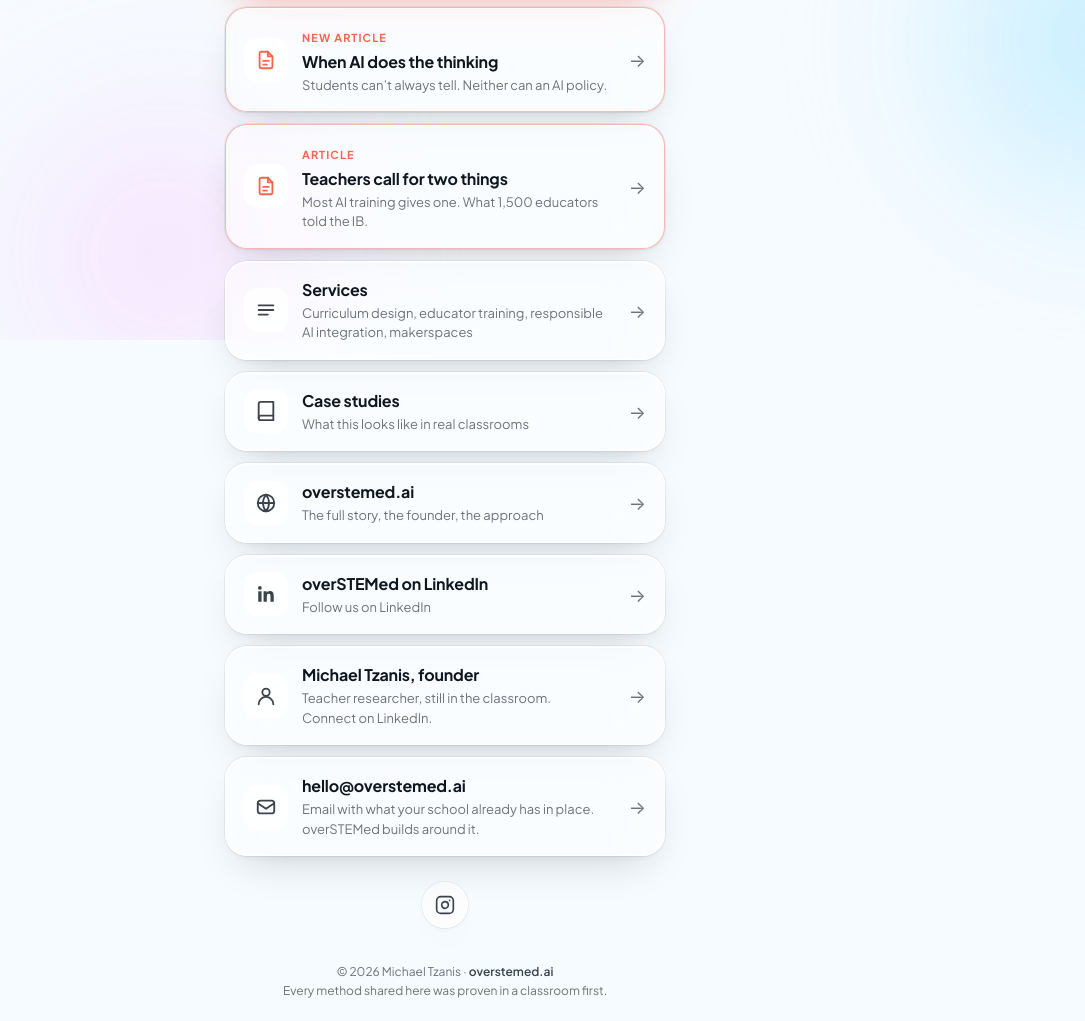
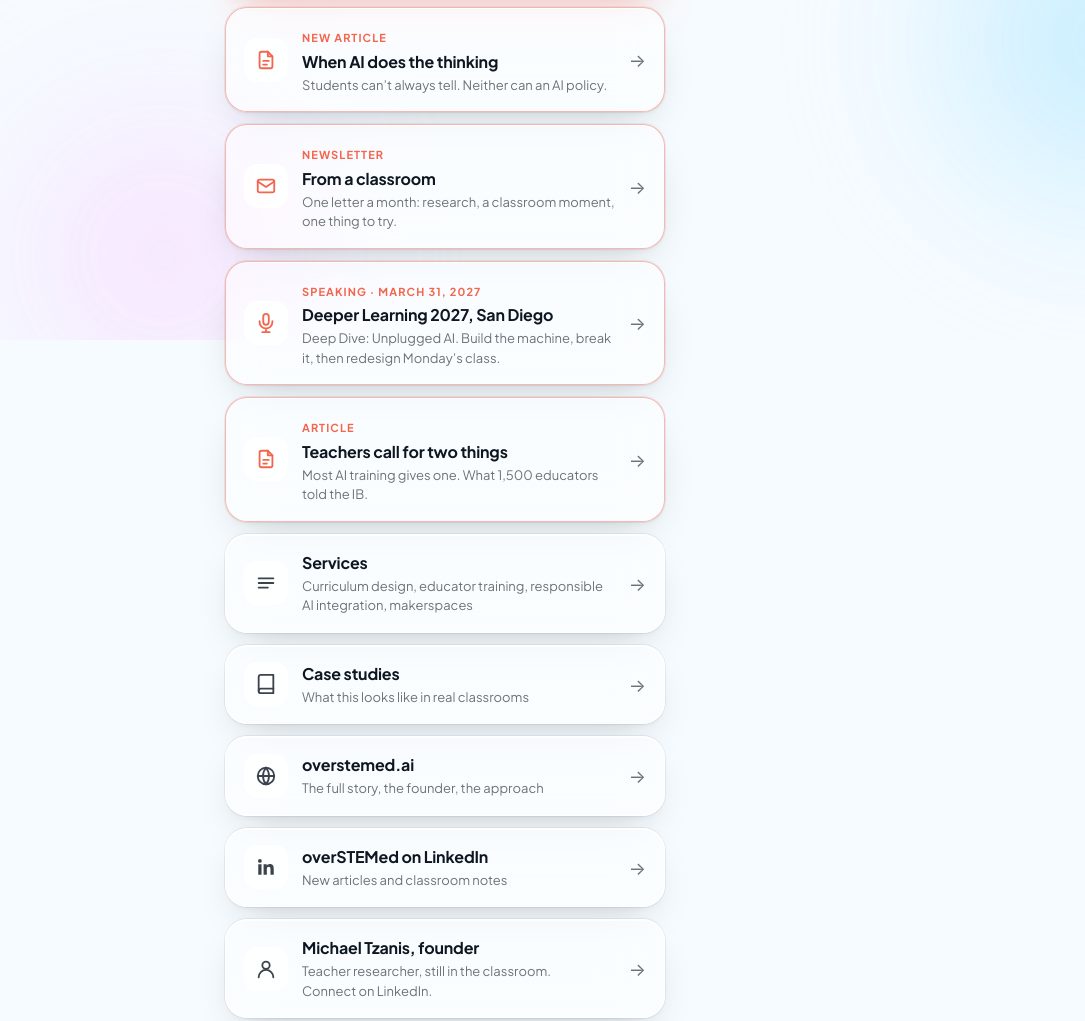
Before and after one commit to mtzanis/stemaiholics-site, a plain HTML site: page links/index.html in a window 1280 px wide. Shown: the part 460-1481 px from the top of the page, without its empty margins (195-1280 px from the left). Drawn offline with Linux system fonts and the light colour scheme.

Commit message:
Links page: newsletter and Deeper Learning 2027 cards, LinkedIn line without 'us'
Co-Authored-By: Claude Opus 5.5 <noreply@anthropic.com>
Claude-Session: https://claude.ai/code/session_01HiU8RZUaQMpuaVvK76AWmh

```diff
--- a/links/index.html
+++ b/links/index.html
@@ -181,6 +181,26 @@
     </li>
 
     <li>
+      <a class="link feature" href="https://overstemed.ai/#newsletter">
+        <span class="icon" aria-hidden="true">
+          <svg viewBox="0 0 24 24" fill="none" stroke="currentColor" stroke-width="2" stroke-linecap="round" stroke-linejoin="round"><rect x="3" y="5" width="18" height="14" rx="2"/><path d="M3 7l9 6 9-6"/></svg>
+        </span>
+        <span class="text"><span class="kicker">Newsletter</span><span class="title">From a classroom</span><span class="sub">One letter a month: research, a classroom moment, one thing to try.</span></span>
+        <span class="arrow" aria-hidden="true">&rarr;</span>
+      </a>
+    </li>
+
+    <li>
+      <a class="link feature" href="https://deeper-learning.org/">
+        <span class="icon" aria-hidden="true">
+          <svg viewBox="0 0 24 24" fill="none" stroke="currentColor" stroke-width="2" stroke-linecap="round" stroke-linejoin="round"><rect x="9" y="2" width="6" height="12" rx="3"/><path d="M5 10v1a7 7 0 0 0 14 0v-1M12 18v4M8 22h8"/></svg>
+        </span>
+        <span class="text"><span class="kicker">Speaking &middot; March 31, 2027</span><span class="title">Deeper Learning 2027, San Diego</span><span class="sub">Deep Dive: Unplugged AI. Build the machine, break it, then redesign Monday&rsquo;s class.</span></span>
+        <span class="arrow" aria-hidden="true">&rarr;</span>
+      </a>
+    </li>
+
+    <li>
       <a class="link feature" href="https://overstemed.ai/insights/two-pathways/">
         <span class="icon" aria-hidden="true">
           <svg viewBox="0 0 24 24" fill="none" stroke="currentColor" stroke-width="2" stroke-linecap="round" stroke-linejoin="round"><path d="M14 3H7a2 2 0 0 0-2 2v14a2 2 0 0 0 2 2h10a2 2 0 0 0 2-2V8z"/><path d="M14 3v5h5M9 13h6M9 17h4"/></svg>
@@ -225,7 +245,7 @@
         <span class="icon" aria-hidden="true">
           <svg viewBox="0 0 24 24" fill="currentColor"><path d="M20.45 20.45h-3.55v-5.57c0-1.33-.03-3.04-1.85-3.04-1.85 0-2.14 1.45-2.14 2.94v5.67H9.36V9h3.41v1.56h.05c.47-.9 1.63-1.85 3.36-1.85 3.6 0 4.27 2.37 4.27 5.45v6.29zM5.34 7.43a2.06 2.06 0 1 1 0-4.12 2.06 2.06 0 0 1 0 4.12zM7.12 20.45H3.56V9h3.56v11.45z"/></svg>
         </span>
-        <span class="text"><span class="title">overSTEMed on LinkedIn</span><span class="sub">Follow us on LinkedIn</span></span>
+        <span class="text"><span class="title">overSTEMed on LinkedIn</span><span class="sub">New articles and classroom notes</span></span>
         <span class="arrow" aria-hidden="true">→</span>
       </a>
     </li>
```
